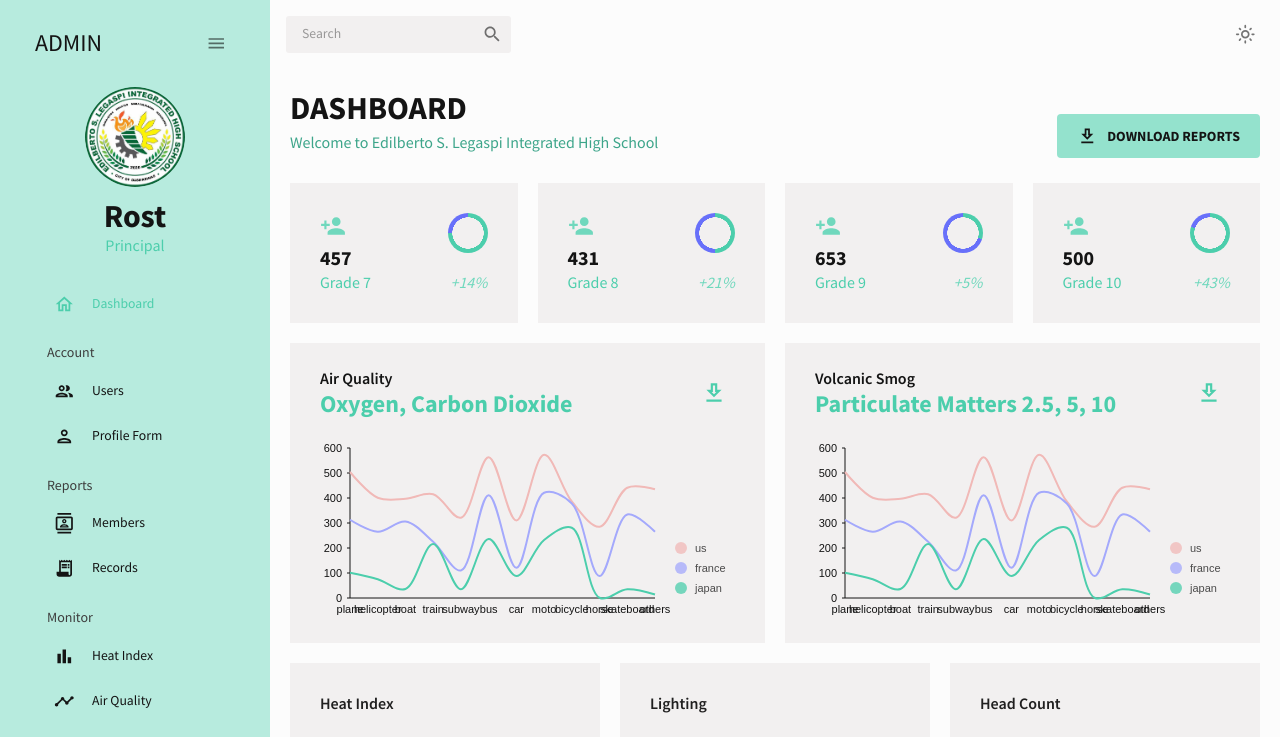
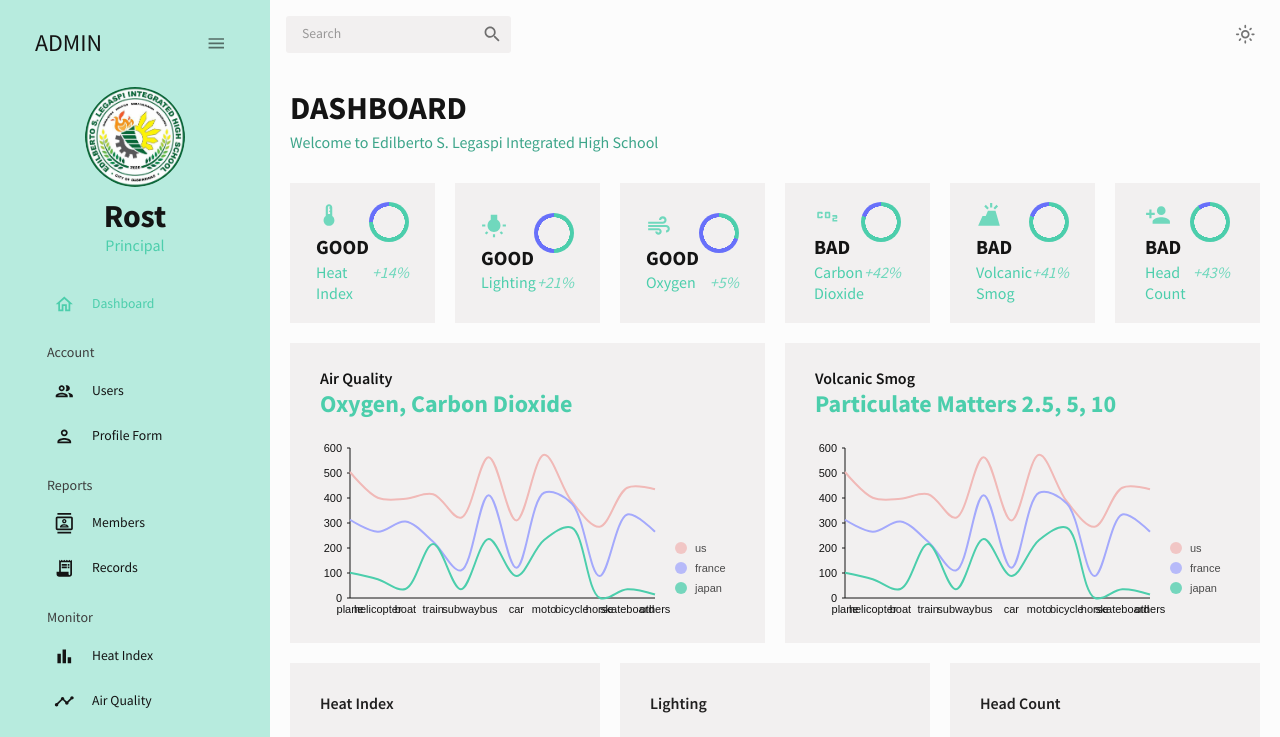
Before and after one commit to Heracles404/learning-environment-monitoring-system, a React (Create React App) app in the folder client/: page /dashboard in a window 1280 px wide. Shown: the top 737 px of the page. Built offline with nearby package versions, Linux system fonts and the light colour scheme; sample sign-in values are in the browser's storage.

Commit message:
Updated Dashboard Informations
- import icons
- temporarily omit of download icons (no functions yet)

```diff
--- a/client/src/pages/dashboard/index.jsx
+++ b/client/src/pages/dashboard/index.jsx
@@ -5,7 +5,6 @@ import { mockTransactions } from "../../data/mockData";
 import DownloadOutlinedIcon from "@mui/icons-material/DownloadOutlined";
 import EmailIcon from "@mui/icons-material/Email";
 import PointOfSaleIcon from "@mui/icons-material/PointOfSale";
-import PersonAddIcon from "@mui/icons-material/PersonAdd";
 import TrafficIcon from "@mui/icons-material/Traffic";
 import Header from "../../components/Header";
 import LineChart from "../../components/LineChart";
@@ -13,6 +12,14 @@ import GeographyChart from "../../components/GeographyChart";
 import BarChart from "../../components/BarChart";
 import StatBox from "../../components/StatBox";
 import ProgressCircle from "../../components/ProgressCircle";
+import GppGoodIcon from '@mui/icons-material/GppGood';
+
+import AirIcon from '@mui/icons-material/Air';
+import DeviceThermostatIcon from '@mui/icons-material/DeviceThermostat';
+import PersonAddIcon from "@mui/icons-material/PersonAdd";
+import WbIncandescentIcon from '@mui/icons-material/WbIncandescent';
+import VolcanoIcon from '@mui/icons-material/Volcano';
+import Co2Icon from '@mui/icons-material/Co2';
 
 const Dashboard = () => {
   const theme = useTheme();
@@ -25,7 +32,7 @@ const Dashboard = () => {
         <Header title="DASHBOARD" subtitle="Welcome to Edilberto S. Legaspi Integrated High School
         " />
 
-        <Box>
+        {/* <Box>
           <Button
             sx={{
               backgroundColor: colors.greenAccent[700],
@@ -38,7 +45,7 @@ const Dashboard = () => {
             <DownloadOutlinedIcon sx={{ mr: "10px" }} />
             Download Reports
           </Button>
-        </Box>
+        </Box> */}
       </Box>
 
       {/* GRID & CHARTS */}
@@ -50,73 +57,111 @@ const Dashboard = () => {
       >
         {/* ROW 1 */}
         <Box
-          gridColumn="span 3"
+          gridColumn="span 2"
           backgroundColor={colors.primary[400]}
           display="flex"
           alignItems="center"
           justifyContent="center"
         >
           <StatBox
-            title="457"
-            subtitle="Grade 7"
+            title="GOOD"
+            subtitle="Heat Index"
             progress="0.75"
             increase="+14%"
             icon={
-              <PersonAddIcon
+              <DeviceThermostatIcon
                 sx={{ color: colors.greenAccent[600], fontSize: "26px" }}
               />
             }
           />
         </Box>
         <Box
-          gridColumn="span 3"
+          gridColumn="span 2"
           backgroundColor={colors.primary[400]}
           display="flex"
           alignItems="center"
           justifyContent="center"
         >
           <StatBox
-            title="431"
-            subtitle="Grade 8"
+            title="GOOD"
+            subtitle="Lighting"
             progress="0.50"
             increase="+21%"
             icon={
-              <PersonAddIcon
+              <WbIncandescentIcon
                 sx={{ color: colors.greenAccent[600], fontSize: "26px" }}
               />
             }
           />
         </Box>
         <Box
-          gridColumn="span 3"
+          gridColumn="span 2"
           backgroundColor={colors.primary[400]}
           display="flex"
           alignItems="center"
           justifyContent="center"
         >
           <StatBox
-            title="653"
-            subtitle="Grade 9"
+            title="GOOD"
+            subtitle="Oxygen"
             progress="0.30"
             increase="+5%"
             icon={
-              <PersonAddIcon
+              <AirIcon
                 sx={{ color: colors.greenAccent[600], fontSize: "26px" }}
               />
             }
           />
         </Box>
         <Box
-          gridColumn="span 3"
+          gridColumn="span 2"
           backgroundColor={colors.primary[400]}
           display="flex"
           alignItems="center"
           justifyContent="center"
         >
           <StatBox
-            title="500"
-            subtitle="Grade 10"
+            title="BAD"
+            subtitle="Carbon Dioxide"
             progress="0.80"
+            increase="+42%"
+            icon={
+              <Co2Icon
+                sx={{ color: colors.greenAccent[600], fontSize: "26px" }}
+              />
+            }
+          />
+        </Box>
+        <Box
+          gridColumn="span 2"
+          backgroundColor={colors.primary[400]}
+          display="flex"
+          alignItems="center"
+          justifyContent="center"
+        >
+          <StatBox
+            title="BAD"
+            subtitle="Volcanic Smog"
+            progress="0.80"
+            increase="+41%"
+            icon={
+              <VolcanoIcon
+                sx={{ color: colors.greenAccent[600], fontSize: "26px" }}
+              />
+            }
+          />
+        </Box>
+        <Box
+          gridColumn="span 2"
+          backgroundColor={colors.primary[400]}
+          display="flex"
+          alignItems="center"
+          justifyContent="center"
+        >
+          <StatBox
+            title="BAD"
+            subtitle="Head Count"
+            progress="0.90"
             increase="+43%"
             icon={
               <PersonAddIcon
@@ -157,9 +202,9 @@ const Dashboard = () => {
             </Box>
             <Box>
               <IconButton>
-                <DownloadOutlinedIcon
+                {/* <DownloadOutlinedIcon
                   sx={{ fontSize: "26px", color: colors.greenAccent[500] }}
-                />
+                /> */}
               </IconButton>
             </Box>
           </Box>
@@ -197,9 +242,9 @@ const Dashboard = () => {
             </Box>
             <Box>
               <IconButton>
-                <DownloadOutlinedIcon
+                {/* <DownloadOutlinedIcon
                   sx={{ fontSize: "26px", color: colors.greenAccent[500] }}
-                />
+                /> */}
               </IconButton>
             </Box>
           </Box>
```
